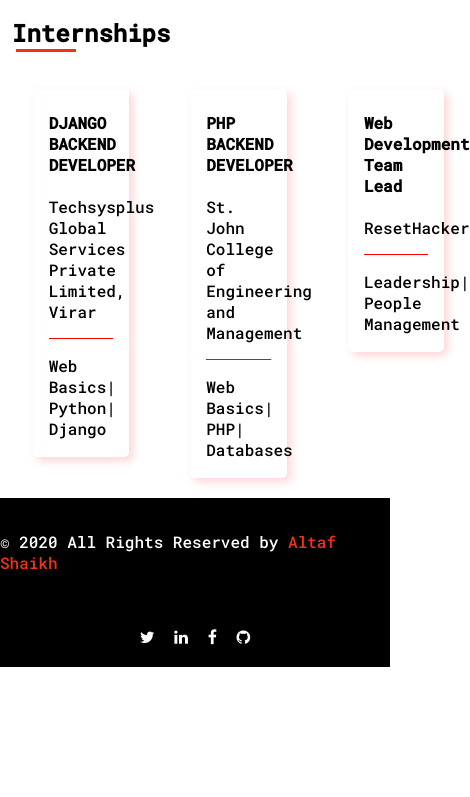
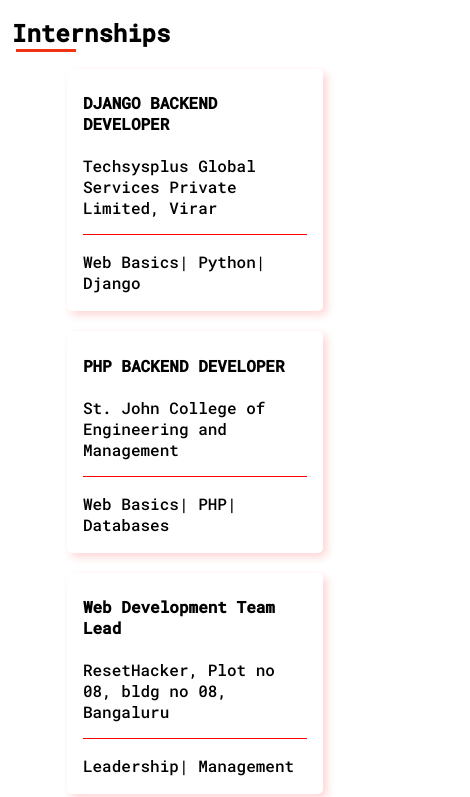
Before and after one commit to ialtafshaikh/portfolio, a plain HTML site: page semantic.html in a window 390 px wide. Shown: the part 1968-2765 px from the top of the page, 470 px wide, since content can reach past the window. Before the commit the page ends 2635 px from the top, so only its background shows below. Drawn offline with Linux system fonts and the light colour scheme.

Commit message:
made responsive
intership section cards made responsive using css grids

```diff
--- a/semantic.html
+++ b/semantic.html
@@ -144,9 +144,9 @@
               <div class="card">
                 <div class="card-content">
                   <h4 class="card-title">Web Development Team Lead</h4>
-                  <p class="company">ResetHacker</p>
+                  <p class="company">ResetHacker, Plot no 08, bldg no 08, Bangaluru</p>
                   <div class="line"></div>
-                  <p class="card-body">Leadership| People Management</p>
+                  <p class="card-body">Leadership| Management</p>
                 </div>
               </div>
             </div>
--- a/styles/style.css
+++ b/styles/style.css
@@ -312,6 +312,9 @@ footer .social-links a{
   .about-container {
     flex-wrap: wrap;
   }
+  .internship-container .internships{
+    display: block;
+  }
 
 }
 
@@ -323,14 +326,18 @@ footer .social-links a{
   .about-content {
     padding-right: 0px;
 }
+.card {
+
+  width: 85%;
+}
 
 }
 
 /* Large devices (desktops, less than 1200px) */
 @media (max-width: 1199.98px) {
-  .about-education{
-    /* margin: 0;
-    padding: 0; */
+  .card {
+
+    width: 75%;
   }
 
 }
```
